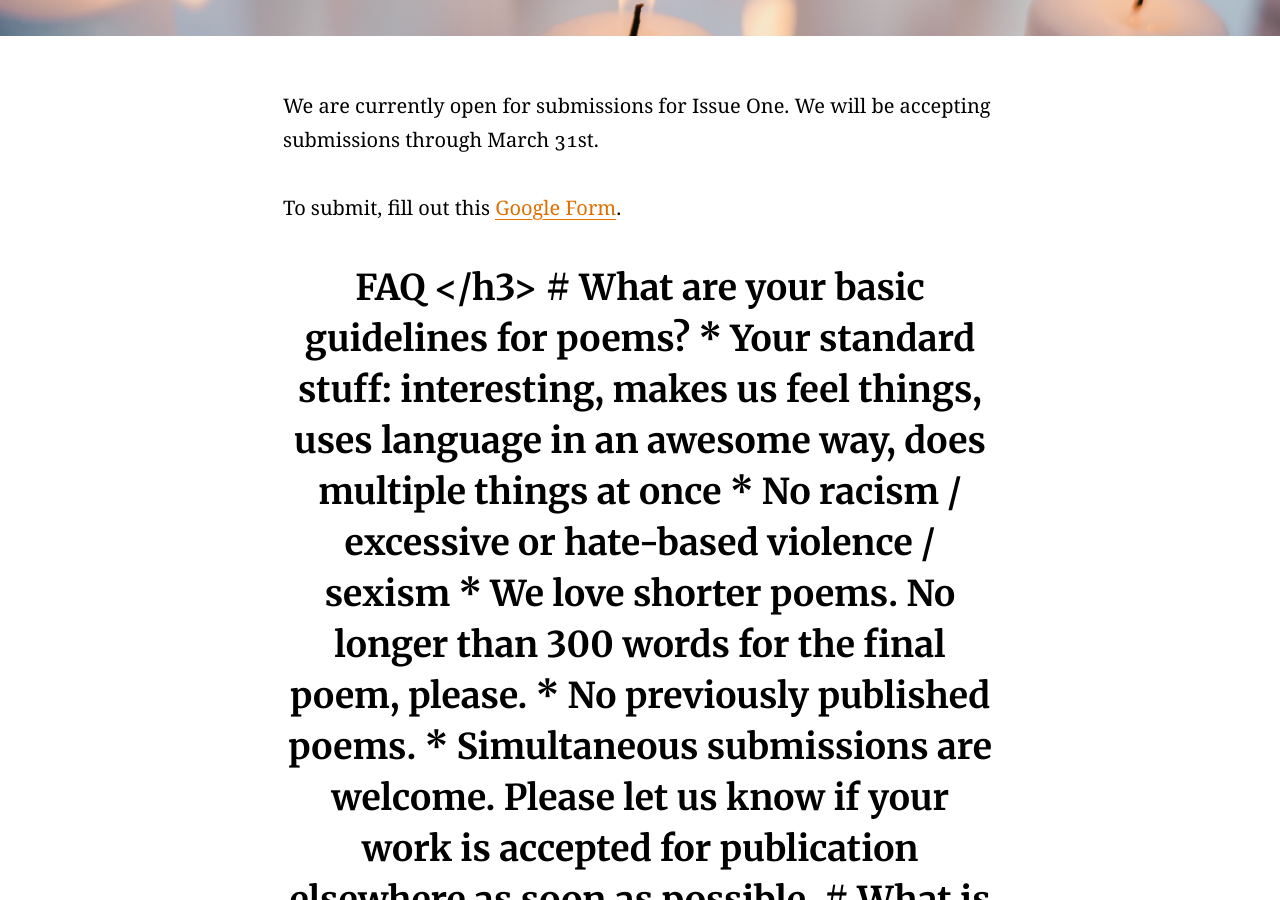
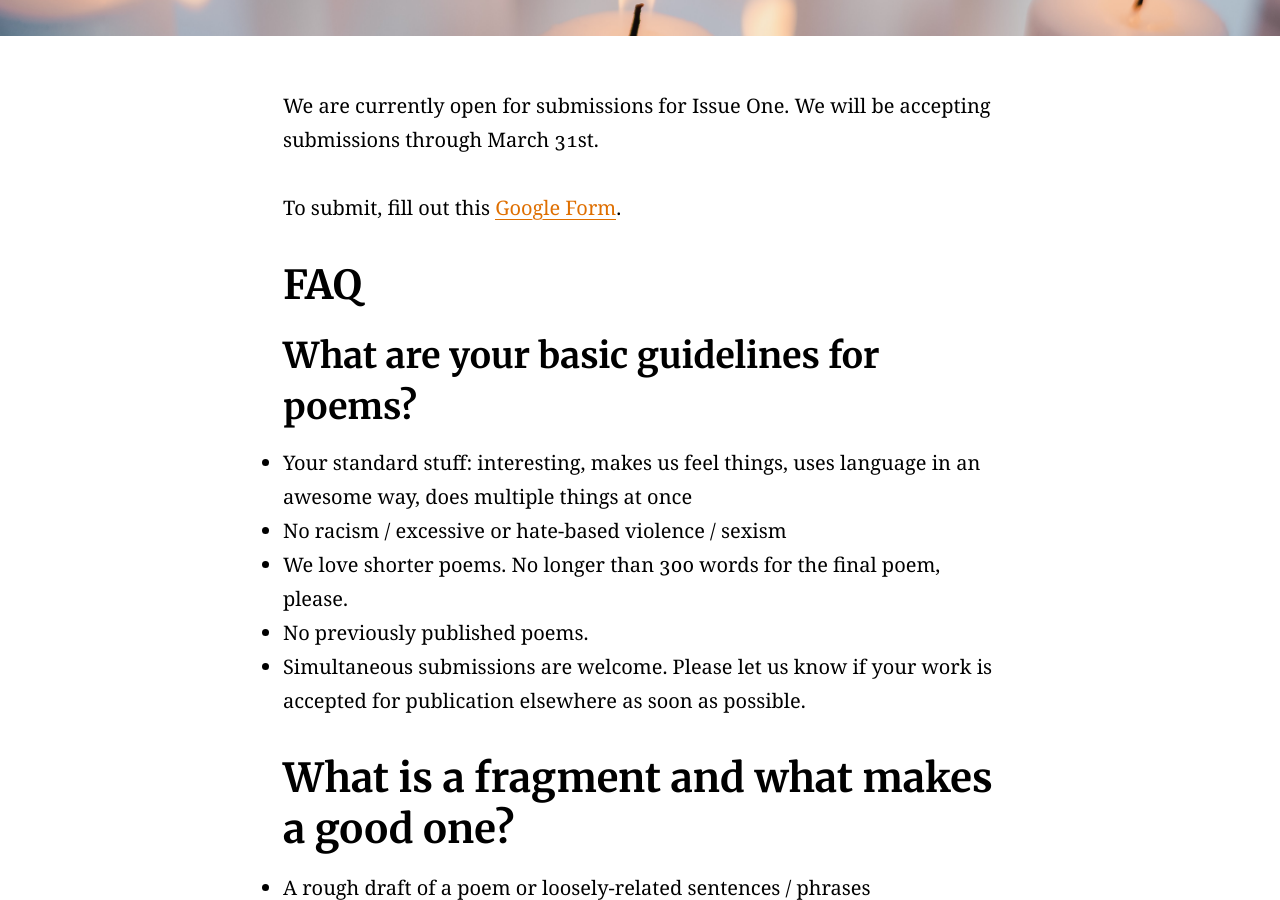
Before and after one commit to atmars77/atmars77.github.io, a Jekyll site: the page built from submit.md, in a window 1280 px wide and 900 px high, scrolled down 372 px. Built offline with Jekyll 4.4.1, drawn with Linux system fonts in a browser that asks for light colours; some of the changed text lies outside the part shown.

Commit message:
format faq

```diff
--- a/submit.md
+++ b/submit.md
@@ -10,9 +10,9 @@ We are currently open for submissions for Issue One. We will be accepting submis
 
 To submit, fill out this [Google Form](https://docs.google.com/forms/d/e/1FAIpQLScK-5ArvstWpBkvBcw4TYKUSAPVl5In5AHuAPFlRvVUN_zhCA/viewform).
 
-<h2 style="text-align: center;"> FAQ </h3>
+# FAQ
 
-# What are your basic guidelines for poems?
+## What are your basic guidelines for poems?
 * Your standard stuff: interesting, makes us feel things, uses language in an awesome way, does multiple things at once
 * No racism / excessive or hate-based violence / sexism
 * We love shorter poems. No longer than 300 words for the final poem, please.
```
